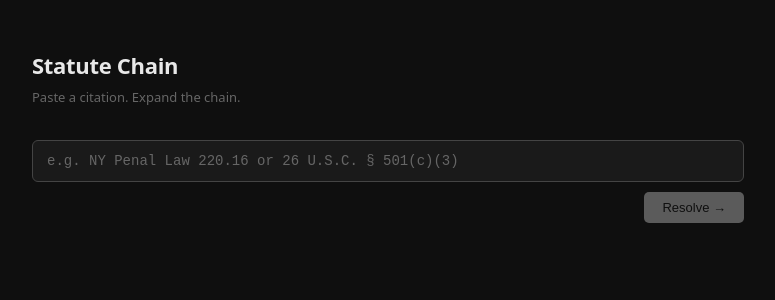
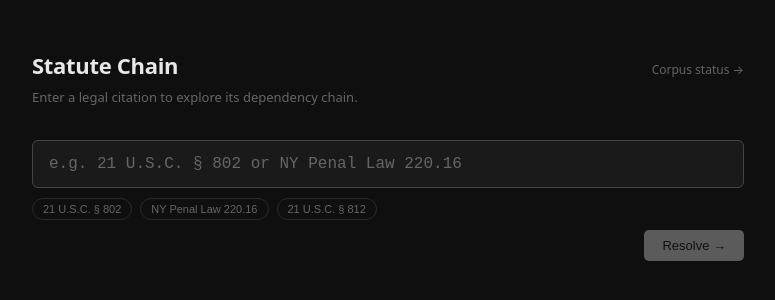
Before and after one commit to laurenproctor/statute-chain-scaffold, a Next.js app in the folder apps/web/: page / in a window 1280 px wide. Shown: the top 300 px of the page, without its empty margins (252-1027 px from the left). Built offline with nearby package versions, Linux system fonts and the light colour scheme.

Commit message:
Implement hierarchical citation fallback and UI changes

```diff
--- /dev/null
+++ b/apps/web/app/api/debug/db/route.ts
@@ -0,0 +1,31 @@
+import { NextResponse } from 'next/server'
+import { getDbClient } from '../../../../lib/db'
+
+export const runtime = 'nodejs'
+
+export async function GET() {
+  const url = process.env['DATABASE_URL']
+  const hasDatabaseUrl = Boolean(url)
+
+  // Redact credentials, keep host only
+  let dbHost: string | null = null
+  try {
+    if (url) {
+      const parsed = new URL(url)
+      dbHost = parsed.host
+    }
+  } catch {
+    dbHost = 'unparseable'
+  }
+
+  let provisionsCount: number | string = 'error'
+  try {
+    const db = getDbClient()
+    const rows = await db.query<{ count: string }>('SELECT COUNT(*)::text AS count FROM provisions')
+    provisionsCount = parseInt(rows[0]?.count ?? '0', 10)
+  } catch (err) {
+    provisionsCount = err instanceof Error ? err.message : 'unknown error'
+  }
+
+  return NextResponse.json({ hasDatabaseUrl, dbHost, provisionsCount })
+}
--- a/apps/web/app/globals.css
+++ b/apps/web/app/globals.css
@@ -25,8 +25,11 @@ body {
 .page { max-width: 760px; margin: 0 auto; padding: 48px 24px 80px; }
 
 .site-header { margin-bottom: 32px; }
+.site-header-row { display: flex; align-items: baseline; justify-content: space-between; }
 .site-header h1 { font-size: 22px; font-weight: 600; letter-spacing: -0.3px; }
 .tagline { color: var(--muted); margin-top: 4px; font-size: 13px; }
+.corpus-link { font-size: 12px; color: var(--muted); text-decoration: none; transition: color 0.15s; }
+.corpus-link:hover { color: var(--text); }
 
 /* Form */
 .search-form { display: flex; flex-direction: column; gap: 10px; }
@@ -38,6 +41,13 @@ body {
 }
 .citation-input:focus { border-color: #444; }
 .citation-input::placeholder { color: var(--muted); }
+.citation-input { font-size: 16px; padding: 14px 16px; }
+.example-pills { display: flex; gap: 8px; flex-wrap: wrap; }
+.example-pill {
+  padding: 4px 10px; background: none; border: 1px solid var(--border); border-radius: 12px;
+  color: var(--muted); font-size: 11px; cursor: pointer; transition: color 0.15s, border-color 0.15s;
+}
+.example-pill:hover { color: var(--text); border-color: #444; }
 .form-controls { display: flex; align-items: center; gap: 12px; justify-content: flex-end; }
 .depth-label { display: flex; align-items: center; gap: 6px; color: var(--muted); font-size: 12px; }
 .depth-input {
@@ -195,6 +205,12 @@ body {
 
 /* Node label hierarchy */
 .node-label { font-size: 13px; }
-.node-canonical { font-family: var(--mono); font-size: 10px; color: var(--muted); margin-top: 1px; }
+.node-canonical { font-family: var(--mono); font-size: 10px; color: var(--muted); margin-top: 1px; padding-left: 20px; }
 .node-subtitle { font-size: 11px; color: #888; font-style: italic; margin-top: 3px; padding-left: 20px; }
 .article-section-item { display: block; font-size: 12px; color: var(--text); padding: 1px 0; }
+.node-row-missing { opacity: 0.55; }
+.child-label {
+  display: inline-block; margin-right: 8px; font-size: 11px; color: var(--blue);
+  cursor: pointer; font-family: var(--mono);
+}
+.child-label:hover { text-decoration: underline; }
--- a/apps/web/app/page.tsx
+++ b/apps/web/app/page.tsx
@@ -218,37 +218,35 @@ function ResolveCard({ data, onSelectSection }: { data: ResolvedProvision; onSel
   )
 }
 
-function NodeRow({ node, edges }: { node: ChainNode; edges: ChainGraph['edges'] }) {
+function NodeRow({ node, edges, onSelect }: { node: ChainNode; edges: ChainGraph['edges']; onSelect?: (id: string) => void }) {
   const [open, setOpen] = useState(node.depth === 0)
   const children = edges.filter((e) => e.from === node.canonical_id).map((e) => e.to)
   const subtitle = knownDescription(node.canonical_id) ?? extractSubtitle(node.text)
+  const isMissing = node.status === 'not_ingested' || node.status === 'not_found'
 
   return (
-    <div className="node-row" style={{ paddingLeft: node.depth * 20 }}>
+    <div className={`node-row${isMissing ? ' node-row-missing' : ''}`} style={{ paddingLeft: node.depth * 20 }}>
       <div
         className="node-header"
-        onClick={() => node.text && setOpen((o) => !o)}
-        style={{ cursor: node.text ? 'pointer' : 'default' }}
+        onClick={() => node.text ? setOpen((o) => !o) : onSelect?.(node.canonical_id)}
+        style={{ cursor: node.text || onSelect ? 'pointer' : 'default' }}
       >
         <span className="node-connector">{node.depth === 0 ? '◉' : '└'}</span>
         <span className="node-label">{formatCanonicalId(node.canonical_id)}</span>
         {statusBadge(node.status)}
-        <ConfidencePip value={node.confidence} />
+        {!isMissing && <ConfidencePip value={node.confidence} />}
         {node.text && <span className="toggle-hint">{open ? '▲' : '▼'}</span>}
+        {!node.text && onSelect && !isMissing && <span className="toggle-hint">→</span>}
       </div>
       <div className="node-canonical">{node.canonical_id}</div>
       {subtitle && !open && <div className="node-subtitle">{subtitle}</div>}
       {node.status === 'alias_resolved' && node.resolved_from && (
-        <div className="node-meta">
-          alias of <span className="mono">{node.resolved_from}</span>
-        </div>
+        <div className="node-meta">alias of <span className="mono">{node.resolved_from}</span></div>
       )}
       {node.status === 'ambiguous' && node.candidates && (
         <div className="node-meta">
           candidates:{' '}
-          {node.candidates.map((c) => (
-            <span key={c} className="mono candidate">{c} </span>
-          ))}
+          {node.candidates.map((c) => <span key={c} className="mono candidate">{c} </span>)}
         </div>
       )}
       {open && node.text && (
@@ -258,8 +256,11 @@ function NodeRow({ node, edges }: { node: ChainNode; edges: ChainGraph['edges']
       )}
       {children.length > 0 && (
         <div className="node-children">
-          → {children.map((id) => (
-            <span key={id} className="mono child-ref">{id} </span>
+          links to:{' '}
+          {children.map((id) => (
+            <span key={id} className="child-label" onClick={() => onSelect?.(id)}>
+              {formatCanonicalId(id)}
+            </span>
           ))}
         </div>
       )}
@@ -302,7 +303,7 @@ function ResultSummary({ data }: { data: QueryResponse }) {
   )
 }
 
-function ChainView({ data }: { data: QueryResponse }) {
+function ChainView({ data, onSelectNode }: { data: QueryResponse; onSelectNode?: (id: string) => void }) {
   const { chain } = data
   const sorted = Object.values(chain.nodes).sort(
     (a, b) => a.depth - b.depth || a.canonical_id.localeCompare(b.canonical_id),
@@ -320,14 +321,14 @@ function ChainView({ data }: { data: QueryResponse }) {
       </div>
       <div className="nodes-list">
         {sorted.map((node) => (
-          <NodeRow key={node.canonical_id} node={node} edges={chain.edges} />
+          <NodeRow key={node.canonical_id} node={node} edges={chain.edges} {...(onSelectNode ? { onSelect: onSelectNode } : {})} />
         ))}
       </div>
       {chain.unresolved.length > 0 && (
         <div className="unresolved">
-          <div className="unresolved-label">not yet ingested</div>
+          <div className="unresolved-label">Referenced but not yet loaded</div>
           {chain.unresolved.map((id) => (
-            <div key={id} className="mono muted" style={{ fontSize: 12 }}>{id}</div>
+            <div key={id} className="mono muted" style={{ fontSize: 12 }}>{formatCanonicalId(id)}</div>
           ))}
         </div>
       )}
@@ -429,8 +430,11 @@ export default function Home() {
   return (
     <main className="page">
       <header className="site-header">
-        <h1>Statute Chain</h1>
-        <p className="tagline">Paste a citation. Expand the chain.</p>
+        <div className="site-header-row">
+          <h1>Statute Chain</h1>
+          <a href="/corpus" className="corpus-link">Corpus status →</a>
+        </div>
+        <p className="tagline">Enter a legal citation to explore its dependency chain.</p>
       </header>
 
       <form className="search-form" onSubmit={handleSubmit}>
@@ -439,10 +443,22 @@ export default function Home() {
           type="text"
           value={input}
           onChange={(e) => setInput(e.target.value)}
-          placeholder="e.g. NY Penal Law 220.16 or 26 U.S.C. § 501(c)(3)"
+          placeholder="e.g. 21 U.S.C. § 802 or NY Penal Law 220.16"
           autoFocus
           spellCheck={false}
         />
+        <div className="example-pills">
+          {['21 U.S.C. § 802', 'NY Penal Law 220.16', '21 U.S.C. § 812'].map((ex) => (
+            <button
+              key={ex}
+              type="button"
+              className="example-pill"
+              onClick={() => setInput(ex)}
+            >
+              {ex}
+            </button>
+          ))}
+        </div>
         <div className="form-controls">
           <button
             className="submit-btn"
@@ -472,8 +488,8 @@ export default function Home() {
           <ResultSummary data={result} />
 
           <section className="section">
-            <div className="section-title">Chain</div>
-            <ChainView data={result} />
+            <div className="section-title">Referenced statutes</div>
+            <ChainView data={result} onSelectNode={selectSection} />
           </section>
 
           {result.resolved.article_sections && result.resolved.article_sections.length > 0 && (
```
